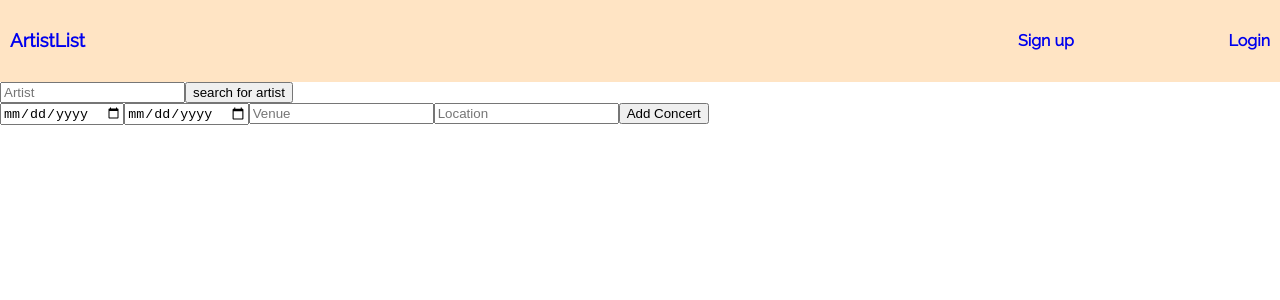
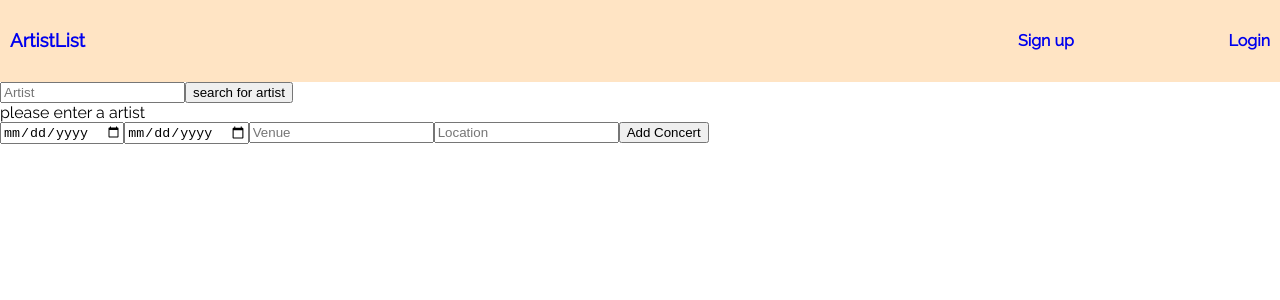
Before and after one commit to SimonevandenHam/ArtistList-client, a React (Create React App) app: page /addartist in a window 1280 px wide. Shown: the top 300 px of the page. Built offline with nearby package versions, Linux system fonts and the light colour scheme.

Commit message:
getting puctures and artist names back fromt he spotify api in the form

```diff
--- a/src/components/AddConcert/SearchArtistForm.js
+++ b/src/components/AddConcert/SearchArtistForm.js
@@ -20,8 +20,43 @@ class SearchArtistForm extends React.Component {
     });
   };
 
+  displayArtistSearchResult = () => {
+    console.log("SEARCH RESULTTT", this.props.artistSearchResults);
+    if (this.props.artistSearchResults === null) {
+      return "can not find this artist";
+    } else if (this.props.artistSearchResults.length === 0) {
+      return "please enter a artist";
+    } else {
+      return (
+        <div>
+          {this.props.artistSearchResults.map(artist => {
+            let availableImage = null;
+            if (artist.images.length > 0) {
+              availableImage = <img src={artist.images[2].url} />;
+            } else {
+              availableImage = <img src="/media/artistPlaceholder.png" />;
+            }
+            console.log(artist);
+            return (
+              <li key={artist.id}>
+                <p>{availableImage}</p>
+                <p>{artist.name}</p>
+                <button>add artist</button>
+              </li>
+            );
+          })}
+        </div>
+      );
+    }
+  };
+
   render() {
-    console.log("props artist", this.searchResult);
+    //1 hier checken of artistSearchResults leeg is of al een array met resultaten is
+    //2. zo ja, verander die array met behulp van map in divs met daarin plaatjes + artiest naam + button
+    //3. zo nee, zorg dat die variabele een null waarde heeft
+    //4. laat die variable in de return onder het formulier zien
+    console.log("ARTISTSSS", this.props.artistSearchResults);
+
     return (
       <div>
         <form onSubmit={this.onSubmit}>
@@ -36,9 +71,17 @@ class SearchArtistForm extends React.Component {
 
           <button type="submit">search for artist</button>
         </form>
+        {this.displayArtistSearchResult()}
       </div>
     );
   }
 }
 
-export default connect(null, { searchArtistResult })(SearchArtistForm);
+//get information from the store
+const mapStateToProps = state => ({
+  artistSearchResults: state.artistSearchResults
+});
+
+export default connect(mapStateToProps, { searchArtistResult })(
+  SearchArtistForm
+);
--- a/src/store/addConcert/action.js
+++ b/src/store/addConcert/action.js
@@ -15,8 +15,7 @@ export const searchArtistResult = artist => (dispatch, getState) => {
   request
     .get(`${baseUrl}/spotify/${artist}`)
     .then(response => {
-      console.log(response.body);
-      dispatch(searchArtist(response));
+      dispatch(searchArtist(response.body));
     })
     .catch(console.error);
 };
```
Also changed, not shown: public/media/artistPlaceholder.png (added).
